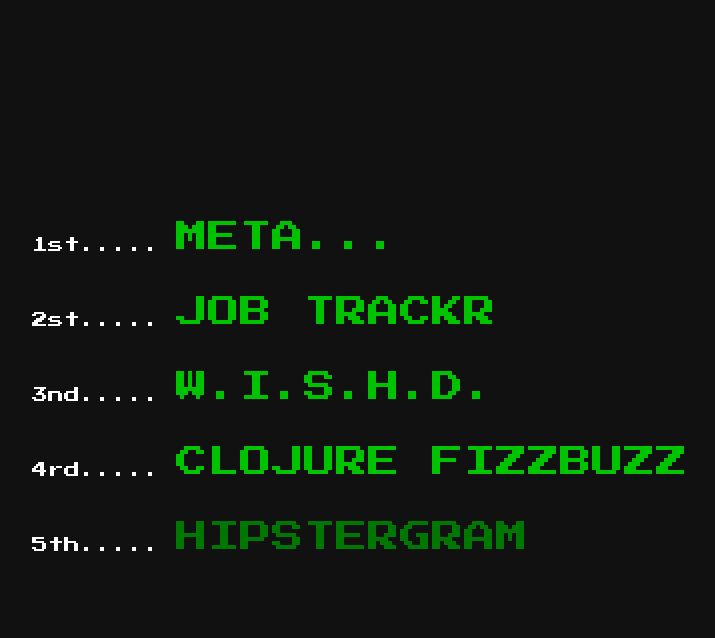
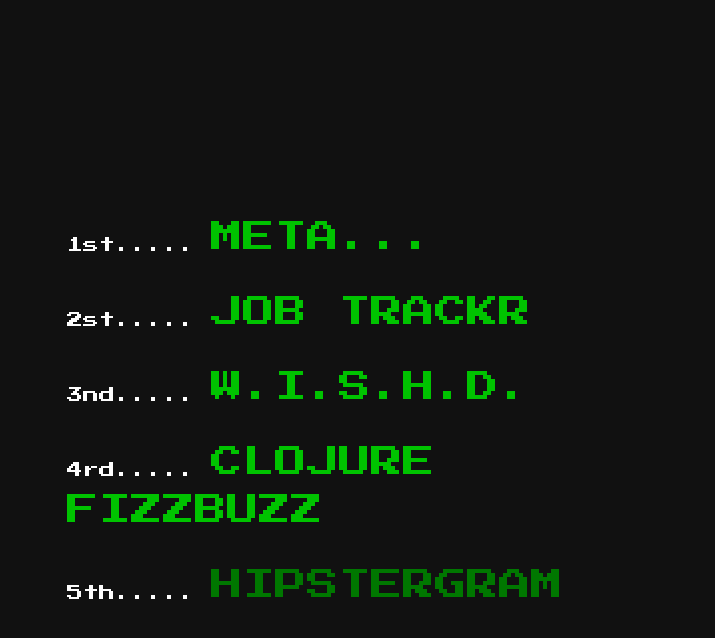
Before and after one commit to Adzz/adzz.github.io, a Jekyll site: the page built from leaderboard/index.html, in a window 1280 px wide. Shown: the top 638 px of the page, without its empty margins (280-995 px from the left). Built offline with Jekyll 4.4.1, drawn with Linux system fonts in a browser that asks for light colours.

Commit message:
Fixes leadrboard page on firefox, adds animations for opera and internet explorer

```diff
--- a/_config.yml
+++ b/_config.yml
@@ -24,3 +24,5 @@ sass:
 name: Adzz
 description: My insights into the world of code
 url: adzz.github.io
+
+#gems
--- /dev/null
+++ b/_drafts/autoprefixer-sass-ghpages.html
@@ -0,0 +1,5 @@
+autopreixer jekyll sass github pages solutions:
+
+lots if you could use plugins.
+
+compile your sass and upload it minified with prefixers.
--- a/_sass/_animations.scss
+++ b/_sass/_animations.scss
@@ -2,16 +2,6 @@
   @-webkit-keyframes typing {
       from { width: 100% }
       to { width:0 }
-  }
-
-  @-webkit-keyframes blink-caret {
-      from, to { border-color: transparent }
-      50% { border-color: $white }
-  }
-
-  @-webkit-keyframes flashing-text {
-    from, to { color: $green-iterm }
-    50%      { color: $black }
   }
 
   @-moz-keyframes typing {
@@ -19,12 +9,54 @@
       to   { width:0 }
   }
 
+  @-o-keyframes typing {
+      from { width: 100% }
+      to   { width:0 }
+  }
+
+  @keyframes typing {
+      from { width: 100% }
+      to   { width:0 }
+  }
+
+
+  @-webkit-keyframes blink-caret {
+      from, to { border-color: transparent }
+      50% { border-color: $white }
+  }
+
   @-moz-keyframes blink-caret {
     from, to { border-color: transparent }
     50% { border-color: $white }
+  }
+
+  @-o-keyframes blink-caret {
+    from, to { border-color: transparent }
+    50% { border-color: $white }
+  }
+
+  @keyframes blink-caret {
+    from, to { border-color: transparent }
+    50% { border-color: $white }
+  }
+
+
+  @-webkit-keyframes flashing-text {
+    from, to { color: $green-iterm }
+    50%      { color: $black }
   }
 
   @-moz-keyframes flashing-text {
     from, to { color: $green-iterm }
     50%      { color: $black }
   }
+
+  @-o-keyframes flashing-text {
+    from, to { color: $green-iterm }
+    50%      { color: $black }
+  }
+
+  @keyframes flashing-text {
+    from, to { color: $green-iterm }
+    50%      { color: $black }
+  }
--- a/_sass/partials/_leaderboard.scss
+++ b/_sass/partials/_leaderboard.scss
@@ -16,13 +16,17 @@
     top: 6%;
     margin-bottom: 5%;
     -webkit-animation: flashing-text 1s step-end infinite;
+    -moz-animation: flashing-text 1s step-end infinite;
+    animation: flashing-text 1s step-end infinite;
+    -o-animation: flashing-text 1s step-end infinite;
   }
 
   ul {
     text-align: left;
-    margin: auto;
+    margin: 0 auto;
     padding-top: 3%;
     max-width: fit-content;
+    width:50%;
   }
 
   li {
```
